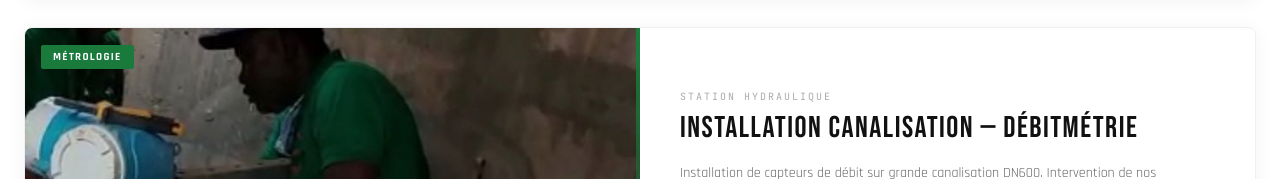
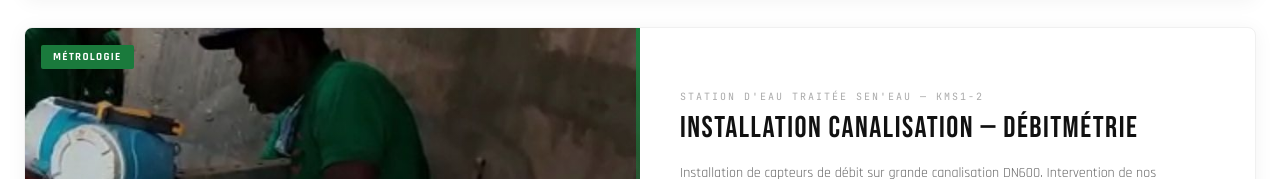
Before and after one commit to bn710024-droid/Dabakh, a Next.js app: page /realisations in a window 1280 px wide. Shown: the part 2178-2357 px from the top of the page. Built offline with nearby package versions, Linux system fonts and the light colour scheme.

Commit message:
Update canalisation project location: Station eau traitée Sen'Eau KMS1-2

```diff
--- a/app/realisations/page.tsx
+++ b/app/realisations/page.tsx
@@ -59,7 +59,7 @@ const realisations: {title:string;category:string;location:string;img:string;pos
   {
     title:'Installation Canalisation — Débitmétrie',
     category:'Métrologie',
-    location:'Station hydraulique',
+    location:'Station d\'eau traitée Sen\'Eau — KMS1-2',
     img:'/images/real-canalisation-bleue.jpg',
     desc:'Installation de capteurs de débit sur grande canalisation DN600. Intervention de nos techniciens pour la pose et le raccordement d\'instruments de mesure ultrasonique sur réseau hydraulique principal.',
     tags:['Débit','DN600','Ultrasonique','Hydraulique'],
```
